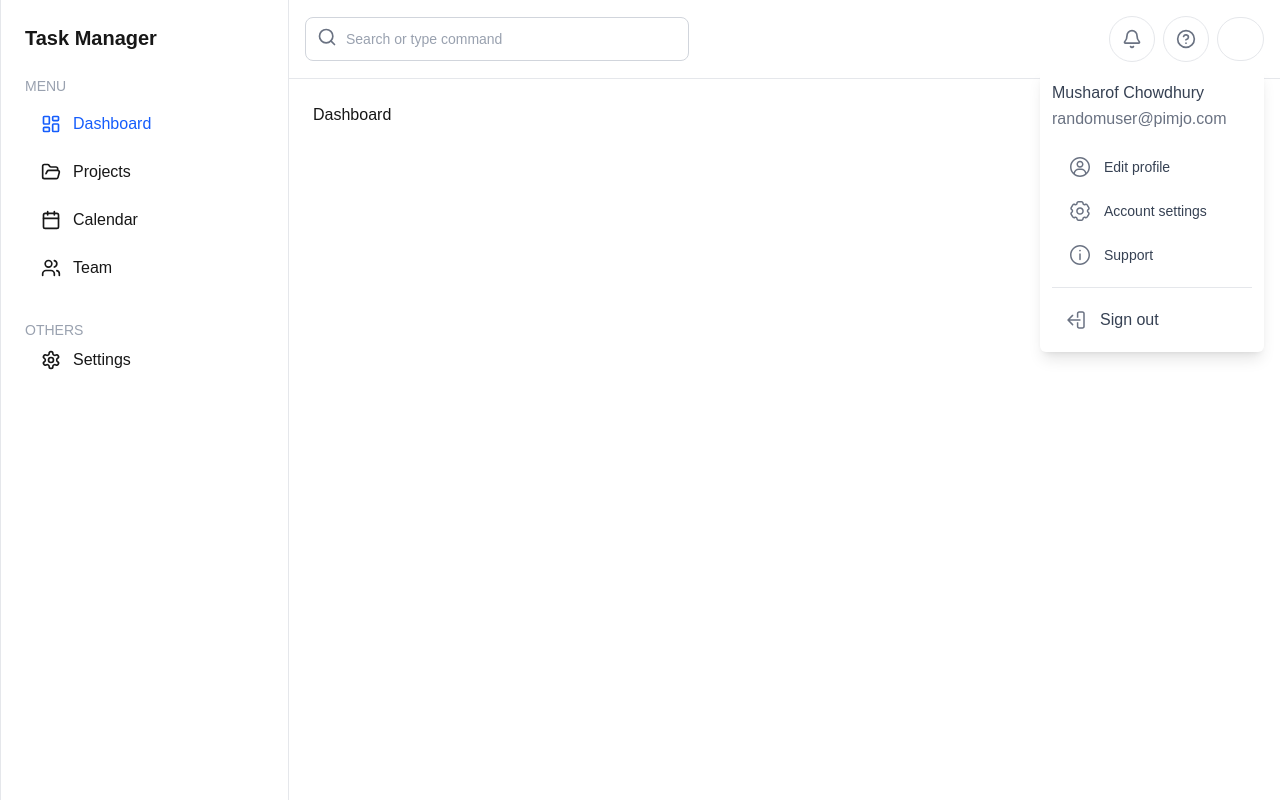
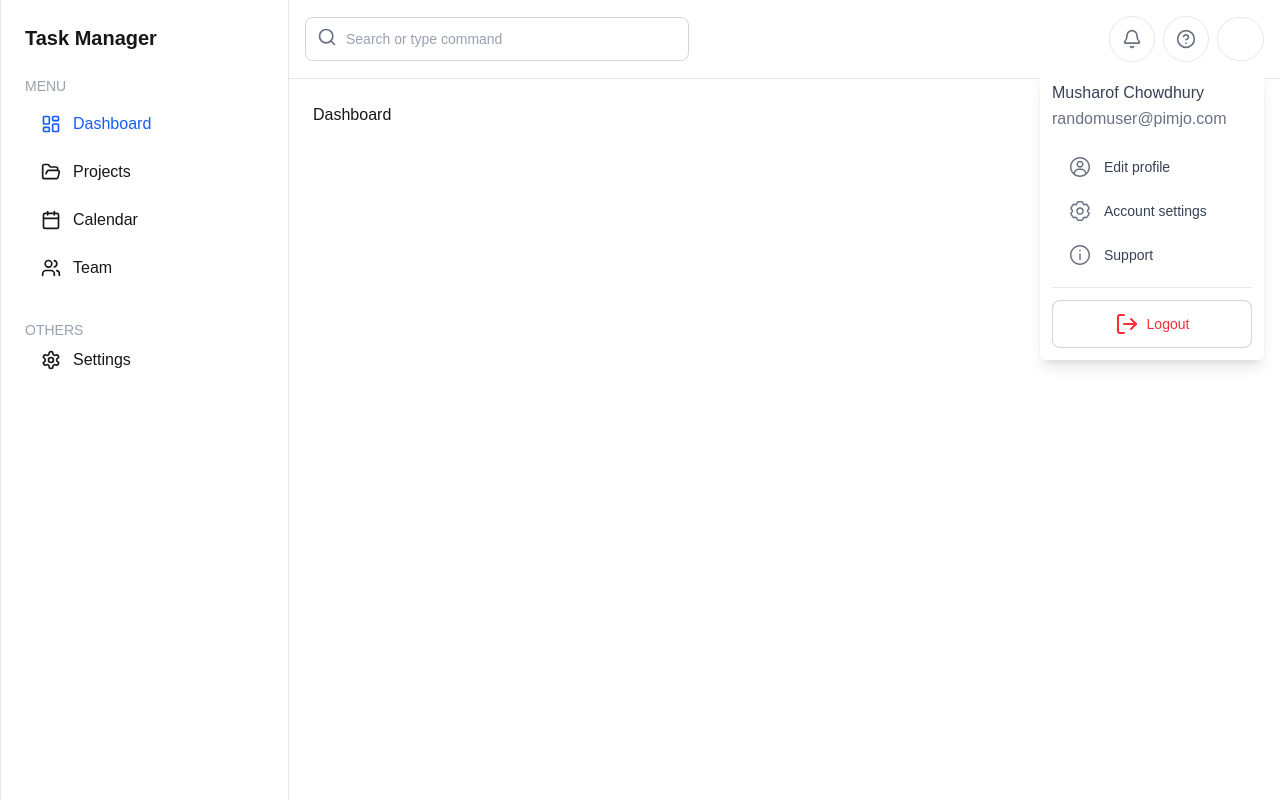
Before and after one commit to UlugbekYusupov/task-manager-frontend, a Next.js app: page /dashboard in a window 1280 px wide. Both pictures are taken after a click on the button 1240 px from the left and 38 px from the top of the page. Built offline with nearby package versions, Linux system fonts and the light colour scheme.

Commit message:
logout implemented

```diff
--- a/src/components/dashboard/Navbar.tsx
+++ b/src/components/dashboard/Navbar.tsx
@@ -1,11 +1,14 @@
 "use client";
 
 import { useState } from "react";
-import { Bell, HelpCircle, Search } from "lucide-react";
+import { Bell, HelpCircle, LogOut, Search } from "lucide-react";
 import Image from "next/image";
 import { DropdownItem } from "../ui/dropdown/DropdownItem";
-import Link from "next/link";
 import Input from "../ui/input/InputField";
+import Button from "../ui/button/Button";
+import { useRouter } from "next/navigation";
+import { useDispatch } from "react-redux";
+import { logout } from "@/store/slices/authSlice";
 
 const Navbar = () => {
   const [dropdownOpen, setDropdownOpen] = useState<string | null>(null);
@@ -13,6 +16,9 @@ const Navbar = () => {
   const toggleDropdown = (menu: string) => {
     setDropdownOpen(dropdownOpen === menu ? null : menu);
   };
+
+  const dispatch = useDispatch();
+  const router = useRouter();
 
   const DropdownButton = ({
     icon: Icon,
@@ -50,6 +56,11 @@ const Navbar = () => {
       <path fillRule="evenodd" clipRule="evenodd" d={path} fill="" />
     </svg>
   );
+
+  const handleLogout = () => {
+    dispatch(logout());
+    router.push("/auth/login");
+  };
 
   return (
     <nav className="w-full bg-white border-l border-b border-gray-200 p-4 flex justify-between items-center">
@@ -128,13 +139,16 @@ const Navbar = () => {
                   </li>
                 ))}
               </ul>
-              <Link
-                href="/auth/login"
-                className="flex items-center gap-3 px-3 py-2 mt-3 font-medium text-gray-700 rounded-lg group text-theme-sm hover:bg-gray-100 hover:text-gray-700 dark:text-gray-400 dark:hover:bg-white/5 dark:hover:text-gray-300"
+
+              <Button
+                variant="outline"
+                startIcon={<LogOut />}
+                size="sm"
+                className="w-full mt-3 cursor-pointer text-red-500 "
+                onClick={handleLogout}
               >
-                <ProfileIcon path="M15.1007 19.247C14.6865 19.247 14.3507 18.9112 14.3507 18.497L14.3507 14.245H12.8507V18.497C12.8507 19.7396 13.8581 20.747 15.1007 20.747H18.5007C19.7434 20.747 20.7507 19.7396 20.7507 18.497L20.7507 5.49609C20.7507 4.25345 19.7433 3.24609 18.5007 3.24609H15.1007C13.8581 3.24609 12.8507 4.25345 12.8507 5.49609V9.74501L14.3507 9.74501V5.49609C14.3507 5.08188 14.6865 4.74609 15.1007 4.74609L18.5007 4.74609C18.9149 4.74609 19.2507 5.08188 19.2507 5.49609L19.2507 18.497C19.2507 18.9112 18.9149 19.247 18.5007 19.247H15.1007ZM3.25073 11.9984C3.25073 12.2144 3.34204 12.4091 3.48817 12.546L8.09483 17.1556C8.38763 17.4485 8.86251 17.4487 9.15549 17.1559C9.44848 16.8631 9.44863 16.3882 9.15583 16.0952L5.81116 12.7484L16.0007 12.7484C16.4149 12.7484 16.7507 12.4127 16.7507 11.9984C16.7507 11.5842 16.4149 11.2484 16.0007 11.2484L5.81528 11.2484L9.15585 7.90554C9.44864 7.61255 9.44847 7.13767 9.15547 6.84488C8.86248 6.55209 8.3876 6.55226 8.09481 6.84525L3.52309 11.4202C3.35673 11.5577 3.25073 11.7657 3.25073 11.9984Z" />
-                Sign out
-              </Link>
+                Logout
+              </Button>
             </div>
           )}
         </div>
```
Also changed, not shown: src/app/layout.tsx (+0 -11 lines).
